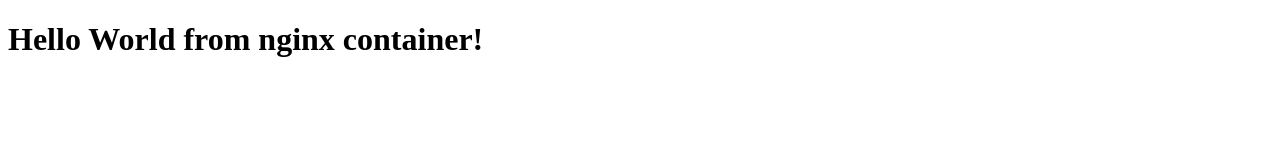
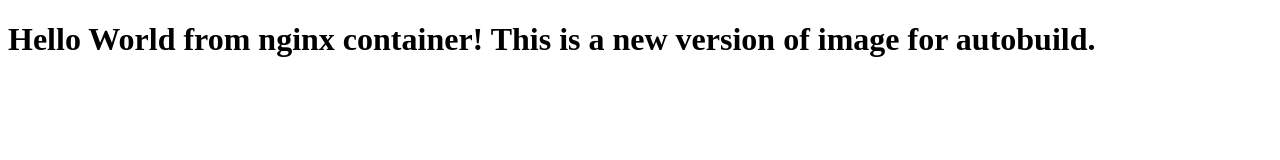
Before and after one commit to hands-on-kubernetes-on-windows/nginx-demo-index, a plain HTML site: page index.html in a window 1280 px wide. Drawn offline with Linux system fonts and the light colour scheme.

Commit message:
Updated index.html

```diff
--- a/index.html
+++ b/index.html
@@ -4,6 +4,6 @@
         <title>Hello World!</title>
     </head>
     <body>
-        <h1>Hello World from nginx container!</h1>
+        <h1>Hello World from nginx container! This is a new version of image for autobuild.</h1>
     </body>
 </html>
```
